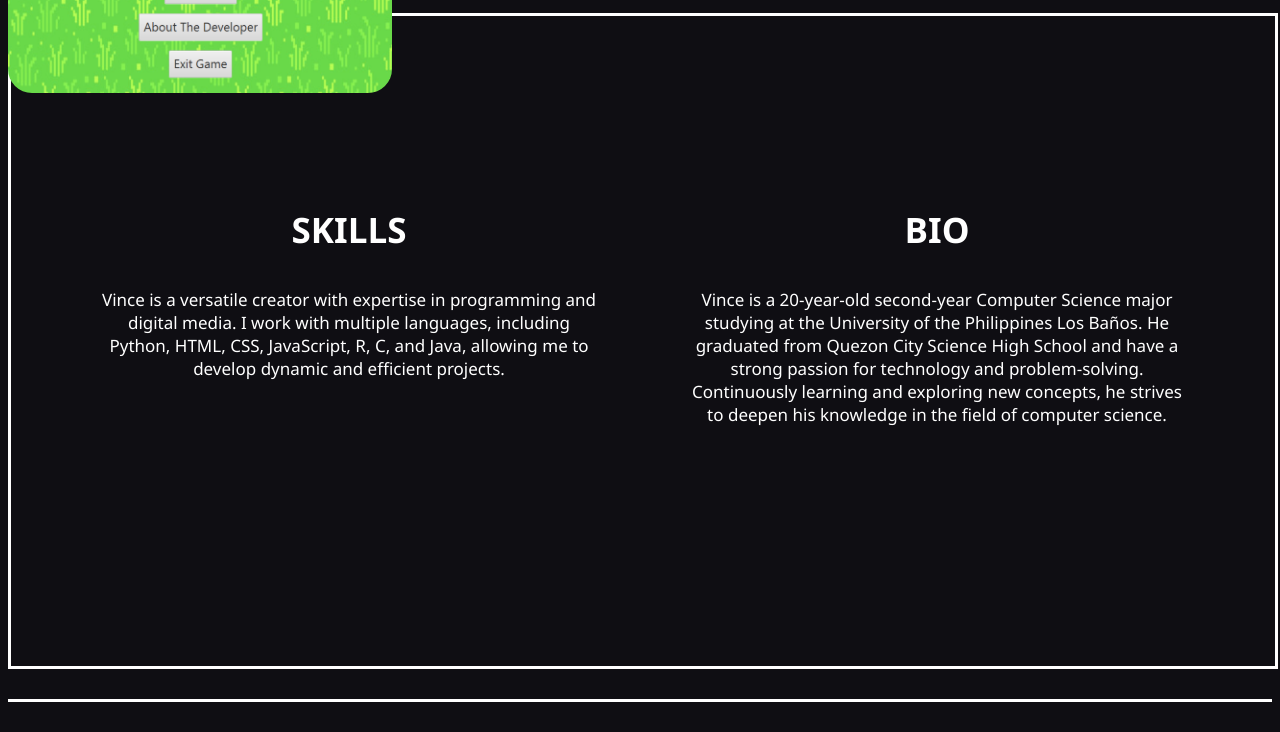
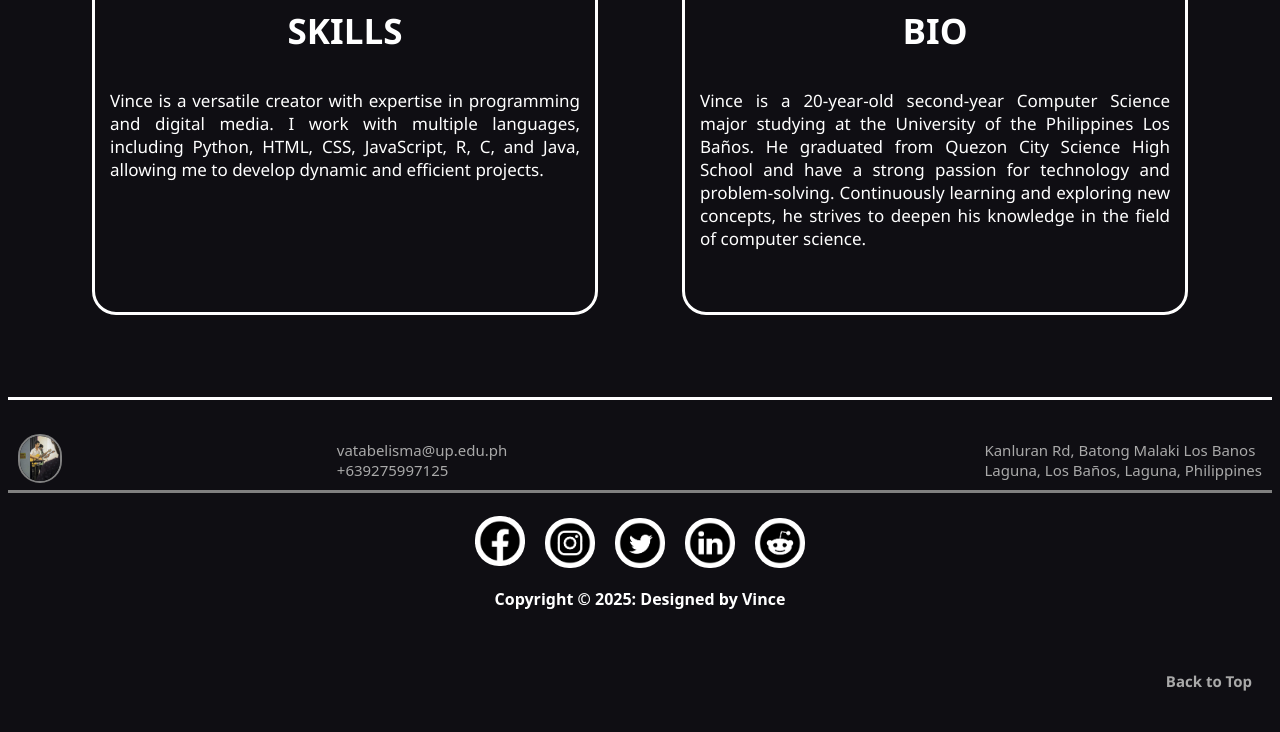
Before and after one commit to CMSC-100-2S-AY2024-2025/exer-01-html-and-css-binsalen, a plain HTML site: page index.html in a window 1280 px wide. Shown: the part 1235-1967 px from the top of the page. Drawn offline with Linux system fonts and the light colour scheme.

Commit message:
UI: Added navigation bar with logo and changed skills and bio ui

```diff
--- a/index.html
+++ b/index.html
@@ -10,13 +10,22 @@
 </head>
 
 <body>
-
-    <div class="container1">
-        <div class="flexcontainer1" id="cont1">
-            <div class="flexItem"><a href="#footer">Footer</a></div>
-            <div class="flexItem"><a href="google.com">Google</a></div>
-            <div class="flexItem"><a href="#youtube.com">Youtube</a></div>
+    <div class="container1" id="home">
+    <header>
+        <div class="startlogo">
+            <img src="images/binsy.jpg" alt="VINCE" style="width: 40px; height: 45px; border-radius: 50px; border: 2px solid gray;">
         </div>
+        <div class="navigation">
+            <nav>
+                <ul>
+                    <li><a href="#home">Home</a></li>
+                    <li><a href="#project">Projects</a></li>
+                    <li><a href="#about">About</a></li>
+                    <li><a href="#contact">Contact</a></li>
+                </ul>
+            </nav>
+        </div>
+    </header>
 
         <!-- <div class="flexcontainer" id="cont2">
             <div class="flexItem" id="fi1">Item 1</div>
@@ -44,7 +53,7 @@
     <hr style="height:3px;border-width:0;color:white;background-color:white">
 
     <div class="container3">
-        <div class="flexcontainer3">
+        <div class="flexcontainer3" id="project">
             <p id="projectstext">
             RECENT PROJECTS
             </p>
@@ -58,7 +67,7 @@
     </div>
 
     <div class="container4">
-        <div class="flexcontainer4">
+        <div class="flexcontainer4" id="about">
             <div class="skillpart">
                 <p id="headsection">
                     SKILLS
@@ -87,10 +96,8 @@
 
     <div class="container5">
         <div class="flexcontainer5">
-            <div class="footheader">
-                <p>
-
-                </p>
+            <div class="logo">
+                <img src="images/binsy.jpg" alt="VINCE" style="width: 40px; height: 45px; border-radius: 50px; border: 2px solid gray;">
             </div>
             <div class="contacts">
                 <p id="contacttext">
@@ -100,7 +107,8 @@
             </div>
             <div class="address">
                 <p id="addtext">
-                    Kanluran Rd, Batong Malaki Los Banos Laguna, Los Baños, Laguna, Philippines
+                    Kanluran Rd, Batong Malaki Los Banos <br>
+                    Laguna, Los Baños, Laguna, Philippines
                 </p>
             </div>
         </div>
@@ -109,13 +117,13 @@
     <hr style="height:3px;border-width:0;color:gray;background-color: gray">
 
     <div class="container6">
-        <div class="flexcontainer6">
+        <div class="flexcontainer6" id="contact">
             <div class="imgs">
-                <img src="images/fbb.png" alt="facebook" style="width: 50px; height: 50px; border-radius: 24px;">
-                <img src="images/igg.png" alt="instagram" style="width: 50px; height: 50px; border-radius: 24px;">
-                <img src="images/twtt.png" alt="twitter" style="width: 50px; height: 50px; border-radius: 24px;">
-                <img src="images/linn.png" alt="linkedin" style="width: 50px; height: 50px; border-radius: 24px;">
-                <img src="images/rdd.png" alt="reddit" style="width: 50px; height: 50px; border-radius: 24px;">
+                <a href="https://www.facebook.com/v1nCeT21"><img src="images/fbb.png" alt="facebook" style="width: 50px; height: 50px; border-radius: 24px;"></a>
+                <a href="https://www.instagram.com/vincetabelisma/"></a><img src="images/igg.png" alt="instagram" style="width: 50px; height: 50px; border-radius: 24px;"></a>
+                <a href="https://x.com/bensprowt?s=07"></a><img src="images/twtt.png" alt="twitter" style="width: 50px; height: 50px; border-radius: 24px;"></a>
+                <a href="https://ph.linkedin.com/in/vince-allen-tabelisma-57596a2ba?trk=people-guest_people_search-card"></a><img src="images/linn.png" alt="linkedin" style="width: 50px; height: 50px; border-radius: 24px;"></a>
+                <a href="https://www.reddit.com/u/uhmsim/s/tESK3V0ySw"></a><img src="images/rdd.png" alt="reddit" style="width: 50px; height: 50px; border-radius: 24px;"></a>
             </div>
             <div class="copyright">
                 <p id="footnote">
@@ -125,6 +133,14 @@
         </div>
     </div>
 
+    <div class="backtotop">
+        <nav>
+            <ul>
+                <li><a href="#home"><p id="back">Back to Top</p></a></li>
+            </ul>
+        </nav>
+    </div>
+
 </body>
 
 </html>
--- a/style.css
+++ b/style.css
@@ -4,8 +4,6 @@ body {
 
 .container1 {
     display: flex;
-    flex-direction: column;
-    align-items: center;
 }
 
 .container2 {
@@ -47,6 +45,7 @@ body {
     width: 100%;
     height: 450px;
     border: 3px solid white;
+    border-radius: 24px;
     margin-top: 30px;
 }
 
@@ -57,8 +56,7 @@ body {
     justify-content: space-evenly;
     align-items: center;
     width: 100%;
-    height: 650px;
-    border: 3px solid white;
+    height: 450px;
     margin-top: 30px;
     margin-bottom: 30px;
 
@@ -68,12 +66,13 @@ body {
 
 .flexcontainer5 {
     display: flex;
+    align-items: center;
+    justify-content: space-between;
     width: 100%;
-    height: 310px;
-    border: 3px solid white;
+    height: 40px;
 
-    margin-bottom: 50px;
-    margin-top: 30px;
+    margin-bottom: 10px;
+    margin-top:40px;
 }
 
 .flexcontainer6 {
@@ -84,10 +83,9 @@ body {
     justify-content: space-evenly;
     width: 100%;
     height: 200px;
-    /* border: 3px solid white; */
 
-    margin-bottom: 20px;
-    margin-top: 20px;
+    margin-bottom: -25px;
+    margin-top: -20px;
 }
 
 .imgs {
@@ -99,8 +97,7 @@ body {
     width: 350px;
     height: 50px;
     /* border: 3px solid white; */
-
-    margin-top: 20px;
+    margin-top: -10px;
     margin-bottom: -30px;
 }
 
@@ -150,10 +147,11 @@ body {
 .skillpart, .biopart {
     width: 500px;
     height: 340px;
-    /* border: 3px solid white; */
+    border: 3px solid white;
+    border-radius: 24px;
     justify-content: center;
 
-    text-align: center;
+    text-align: justify;
     font-size: 17px;
 
 }
@@ -175,32 +173,99 @@ body {
     justify-content: center;
     align-items: center;
     height: 30px;
+
+    margin-bottom: 20px;
 }
 
 .contacts {
     color: white;
     font-family: system-ui, -apple-system, BlinkMacSystemFont, 'Segoe UI', Roboto, Oxygen, Ubuntu, Cantarell, 'Open Sans', 'Helvetica Neue', sans-serif;
+    margin-left: 10px;
 
-    display: flex;
-    justify-self: flex-start;
+    text-align: left;
 
-    width: 500px;
-    margin-left: 10px;
 }
 
 .address {
     color: white;
     font-family: system-ui, -apple-system, BlinkMacSystemFont, 'Segoe UI', Roboto, Oxygen, Ubuntu, Cantarell, 'Open Sans', 'Helvetica Neue', sans-serif;
 
-    display: flex;
-    justify-self: flex-end;
+    text-align: right;
 
     width: 500px;
-    margin-left: 10px;
 }
 
-#contacttext, #addtext{
+#contacttext{
     text-align: justify;
     font-size: 15px;
     color:darkgray;
 }
+
+#addtext {
+    display: flex;
+    justify-self: flex-end;
+    margin-right: 10px;
+    text-align: justify;
+    font-size: 15px;
+    color:darkgray;
+}
+
+#skills {
+    margin-left: 15px;
+    margin-right: 15px;
+}
+
+#bio {
+    margin-left: 15px;
+    margin-right: 15px;
+}
+
+.logo {
+    margin-left: 10px;
+}
+
+header {
+    display: flex;
+    align-items: center;
+    justify-content: space-between;
+    background-color: #0f0e13;
+    padding: 20px 50px;
+
+    width: 100%;
+    height: 50px;
+}
+
+.navigation {
+    justify-content: space-between;
+}
+
+nav ul {
+    list-style: none;
+    padding: 0;
+    margin: 0;
+    display: flex;
+}
+
+nav ul li{
+    margin: 0 20px;
+}
+
+nav ul li a{
+    color: white;
+    text-decoration: none;
+    font-weight: bold;
+    font-size: 20px;
+    font-family: 'Segoe UI', Tahoma, Geneva, Verdana, sans-serif;
+}
+
+.backtotop {
+    display: flex;
+    justify-content: flex-end;
+    margin-bottom: 20px;
+}
+
+#back {
+    font-size: 15px;
+    font-family: 'Segoe UI', Tahoma, Geneva, Verdana, sans-serif;
+    color: darkgray;
+}
```
